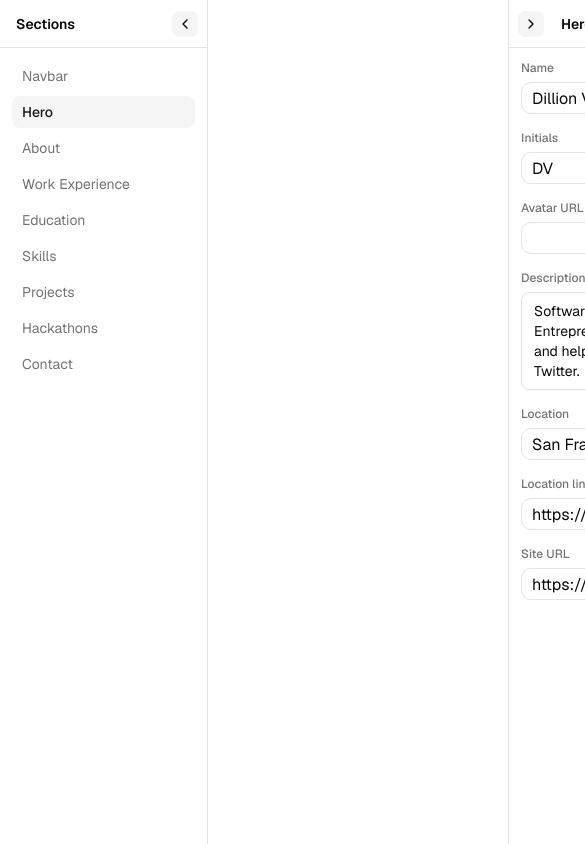
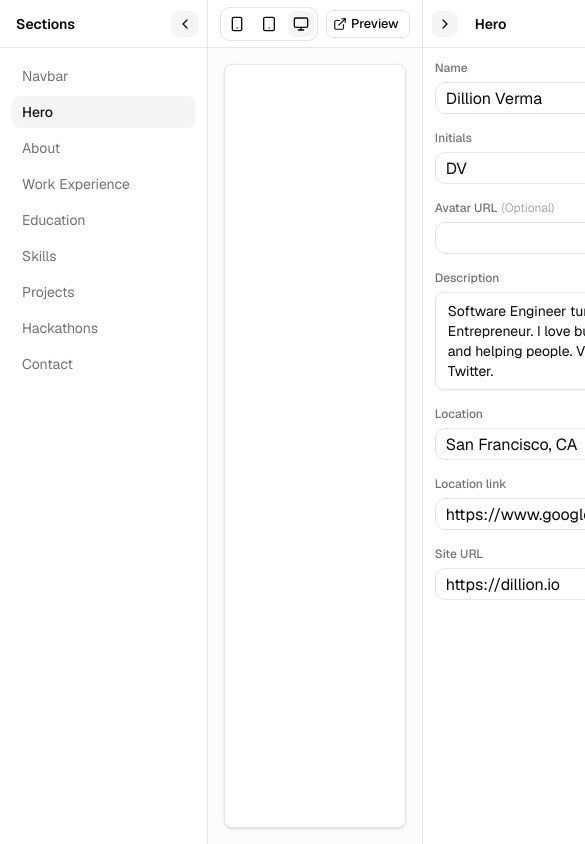
Before and after one commit to Zopsss/Few-Clicks, a Next.js app: page /builder/magicui in a window 390 px wide. Shown: the top 844 px of the page, 585 px wide, since content can reach past the window. Built offline with nearby package versions, Linux system fonts and the light colour scheme.

Commit message:
Add mobile/tablet/desktop viewport switcher to builder

```diff
--- a/src/app/builder/magicui/page.tsx
+++ b/src/app/builder/magicui/page.tsx
@@ -1,6 +1,10 @@
 "use client";
 
-import { useEffect, useRef } from "react";
+import { useEffect, useRef, useState } from "react";
+import { ExternalLink, Monitor, Smartphone, Tablet } from "lucide-react";
+
+import { Button } from "@/components/ui/button";
+import { cn } from "@/lib/utils";
 import {
   type DataMessage,
   PREVIEW_SOURCE,
@@ -11,9 +15,23 @@ import type { Data } from "@/templates/portfolios/magicui/data/schema";
 
 const PREVIEW_URL = "/preview/magicui";
 
+type Viewport = "mobile" | "tablet" | "desktop";
+
+const VIEWPORTS: {
+  id: Viewport;
+  label: string;
+  Icon: typeof Smartphone;
+  width: string;
+}[] = [
+  { id: "mobile", label: "Mobile", Icon: Smartphone, width: "w-[390px]" },
+  { id: "tablet", label: "Tablet", Icon: Tablet, width: "w-[820px]" },
+  { id: "desktop", label: "Desktop", Icon: Monitor, width: "w-full" },
+];
+
 export default function BuilderMagicuiPage() {
   const data = useMagicuiStore((s) => s.data);
   const iframeRef = useRef<HTMLIFrameElement>(null);
+  const [viewport, setViewport] = useState<Viewport>("desktop");
 
   const sendData = (target: Window | null, payload: Data) => {
     if (!target) return;
@@ -44,12 +62,50 @@ export default function BuilderMagicuiPage() {
     return () => window.removeEventListener("message", handler);
   }, [data]);
 
+  const activeWidth =
+    VIEWPORTS.find((v) => v.id === viewport)?.width ?? "w-full";
+
   return (
-    <iframe
-      ref={iframeRef}
-      src={PREVIEW_URL}
-      title="Magicui preview"
-      className="flex-1 border-0"
-    />
+    <div className="flex flex-1 flex-col">
+      <div className="flex h-12 shrink-0 items-center gap-2 border-b bg-card px-3">
+        <div className="flex flex-1 justify-center">
+          <div className="flex items-center gap-1 rounded-lg border bg-background p-0.5">
+            {VIEWPORTS.map(({ id, label, Icon }) => (
+              <Button
+                key={id}
+                variant="ghost"
+                size="icon-sm"
+                aria-label={label}
+                aria-pressed={viewport === id}
+                onClick={() => setViewport(id)}
+                className={cn(
+                  viewport === id &&
+                    "bg-muted text-foreground dark:bg-muted/50",
+                )}
+              >
+                <Icon />
+              </Button>
+            ))}
+          </div>
+        </div>
+        <Button variant="outline" size="sm" asChild>
+          <a href={PREVIEW_URL} target="_blank" rel="noopener noreferrer">
+            <ExternalLink data-icon="inline-start" />
+            Preview
+          </a>
+        </Button>
+      </div>
+      <div className="flex flex-1 justify-center overflow-auto bg-muted/30 p-4">
+        <iframe
+          ref={iframeRef}
+          src={PREVIEW_URL}
+          title="Magicui preview"
+          className={cn(
+            "h-full rounded-md border bg-background shadow-sm transition-[width] duration-200 ease-out",
+            activeWidth,
+          )}
+        />
+      </div>
+    </div>
   );
 }
```
